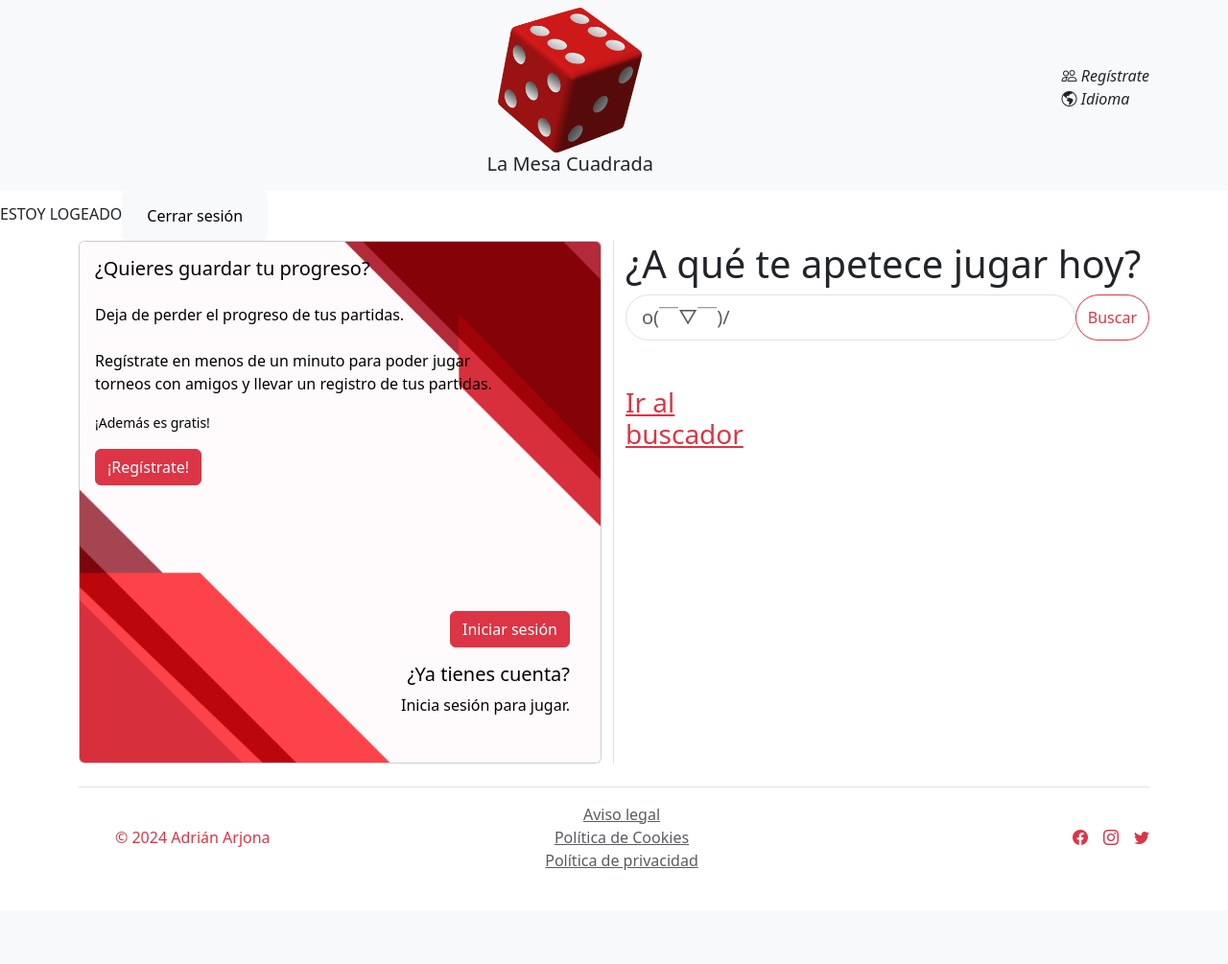
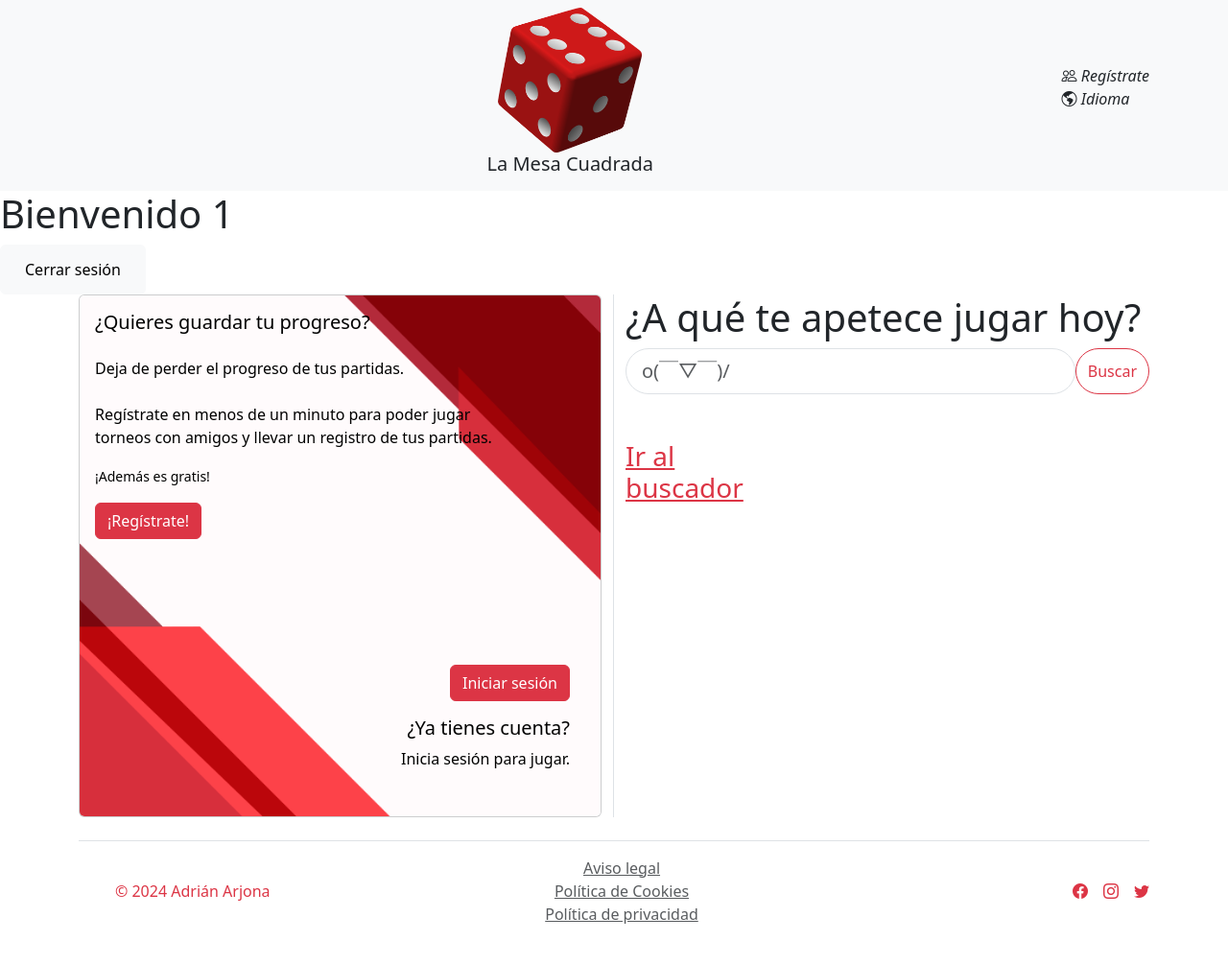
Before and after one commit to Adriath/La-Mesa-Cuadrada, a PHP site: page /La_Mesa_Cuadrada/home in a window 1280 px wide. Shown: the whole page at 96% size. Before the commit the page ends 907 px from the top, so only its background shows below. Run offline with PHP 8.4, Linux system fonts and the light colour scheme; a user stored in the database is signed in.

Commit message:
Ya funciona el inicio de sesión. Ahora voy a definir el comportamiento.

```diff
--- a/VISTA/js/validacionLogin.js
+++ b/VISTA/js/validacionLogin.js
@@ -92,6 +92,7 @@ $('#passwordLogin').keyup(function () {
             // Por ejemplo, mostrar los datos en algún lugar de tu página
             // Aquí asumo que tienes un elemento con id="datos" donde deseas mostrar los datos
 
+            $('#errorFormRegistroLogin').empty(); // Vacía el mensaje de error
 
             passwordExiste = compruebaPasswordLogin(response);
             console.log ("passwordExiste: " + passwordExiste); // Pruebas
@@ -189,7 +190,6 @@ function validarFormularioLogin() {
     $valido = false ;
 
     if ((usuarioExiste || emailExiste) && passwordExiste) {
-        $('#errorFormLogin').empty();
 
         $valido = true ;
     }
--- a/VISTA/seccionesWeb/header.php
+++ b/VISTA/seccionesWeb/header.php
@@ -1,3 +1,9 @@
+<?php
+
+session_start() ;
+
+?>
+
 
 <!DOCTYPE html>
 <html lang="es">
--- a/VISTA/seccionesWeb/header_buscador.php
+++ b/VISTA/seccionesWeb/header_buscador.php
@@ -1,3 +1,9 @@
+<?php
+
+session_start() ;
+
+?>
+
 
 <!DOCTYPE html>
 <html lang="es">
--- a/VISTA/seccionesWeb/main_home.php
+++ b/VISTA/seccionesWeb/main_home.php
@@ -1,7 +1,4 @@
-<?php
 
-session_start() ;
-?>
 
 <!-- MIGAS DE PAN -->
 
@@ -13,7 +10,7 @@ session_start() ;
 
 if (isset($_SESSION["login"]))
 {
-    echo 'ESTOY LOGEADO';
+    echo '<h1> Bienvenido ' . $_SESSION["login"] . ' </h1>' ;
 
     echo "<button class='btn btn-light' type='submit'> <a href='logout' class='btn btn-light'> Cerrar sesión </a> </button>" ;
 }
```
